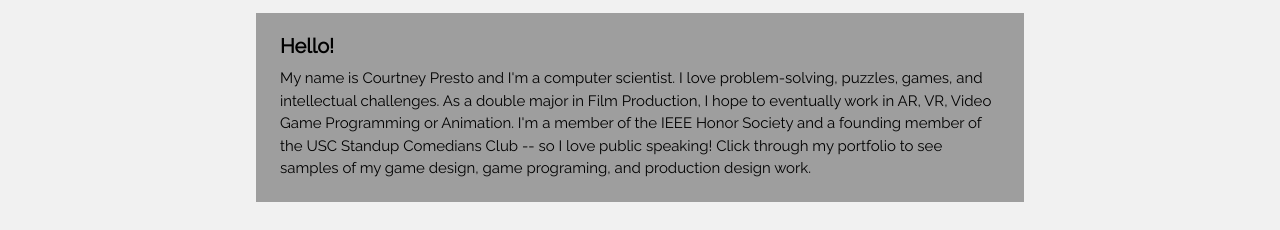
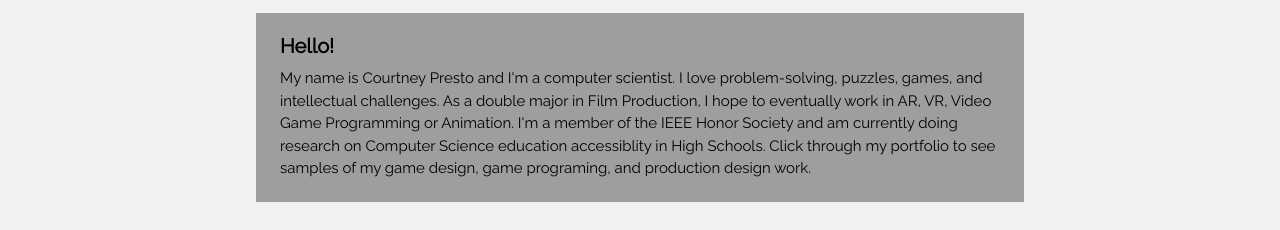
Before and after one commit to courtneypresto/courtneypresto.github.io, a plain HTML site: page index.html in a window 1280 px wide. Shown: the part 404-634 px from the top of the page. Drawn offline with nearby package versions, Linux system fonts and the light colour scheme.

Commit message:
index change

```diff
--- a/index.html
+++ b/index.html
@@ -60,7 +60,7 @@ body,h1,h2,h3,h4,h5,h6 {font-family: "Raleway", sans-serif}
 
   <div class="w3-container w3-padding-large w3-grey" style="margin-bottom:32px;  margin-left: 20%; margin-right:20% ">
     <h4><b>Hello!</b></h4>
-    <p>My name is Courtney Presto and I'm a computer scientist. I love problem-solving, puzzles, games, and intellectual challenges. As a double major in Film Production, I hope to eventually work in AR, VR, Video Game Programming or Animation. I'm a member of the IEEE Honor Society and a founding member of the USC Standup Comedians Club -- so I love public speaking! Click through my portfolio to see samples of my game design, game programing, and production design work.</p>
+    <p>My name is Courtney Presto and I'm a computer scientist. I love problem-solving, puzzles, games, and intellectual challenges. As a double major in Film Production, I hope to eventually work in AR, VR, Video Game Programming or Animation. I'm a member of the IEEE Honor Society and am currently doing research on Computer Science education accessiblity in High Schools. Click through my portfolio to see samples of my game design, game programing, and production design work.</p>
     <!-- <hr> -->
     <!-- <p>more stuff here</p> -->
 
```
